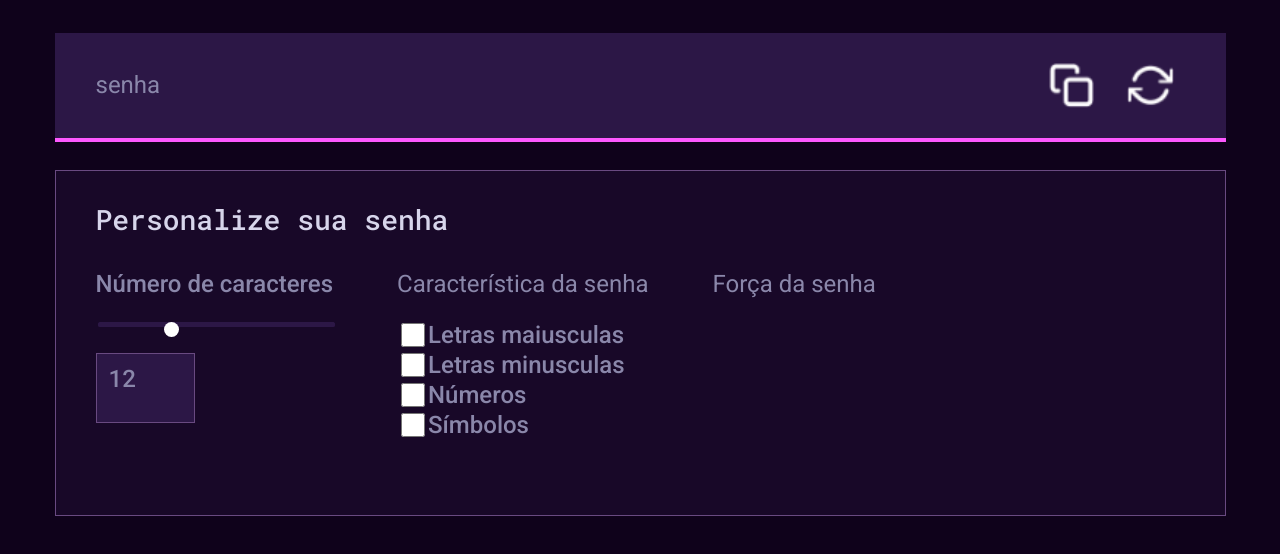
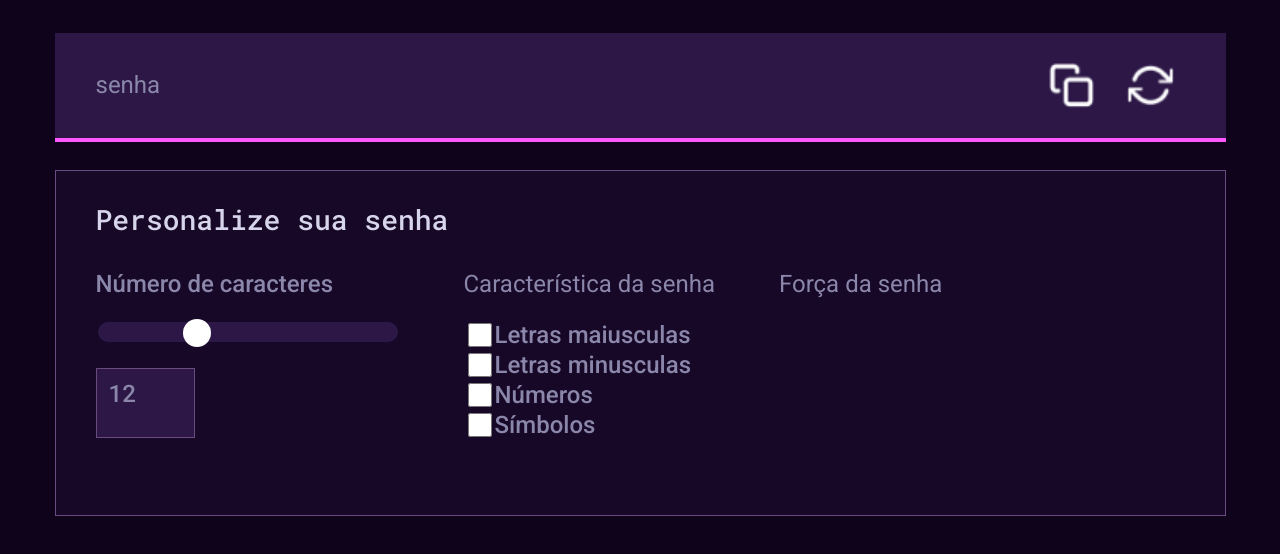
Before and after one commit to aylanatalia/Gerador-Senha, a plain HTML site: page index.html in a window 1280 px wide. Shown: the part 226-780 px from the top of the page. Drawn offline with Linux system fonts and the light colour scheme.

```diff
--- a/estilos/estilos.css
+++ b/estilos/estilos.css
@@ -136,38 +136,55 @@ h2{
     padding: 0.8125rem 0 0 0.7500rem;
 }
 
-.barra {
+/* estilos gerais da barra */
+.barra{
     -webkit-appearance: none;
-    width: 100%;
-    height: 5px;
-    border-radius: 5px;
-    background-color: #2C1746;
+    appearance: none;
+    width: 300px;
+    background: transparent;
+    cursor: pointer;
     outline: none;
-  }
+}
 
-  .barra::-webkit-slider-thumb {
+/* barra não preenchida */
+.barra::-webkit-slider-runnable-track{
+    width: 300px;
+    height: 0.41px;
+    border-radius: 10px;
+    background: var(--cor-fundo-output);
+    border: 10px solid var(--cor-fundo-output);
+}
+
+.barra::-moz-range-track{
+    width: 300px;
+    height: 0.41px;
+    border-radius: 10px;
+    background: var(--cor-fundo-output);
+    border: 10px solid var(--cor-fundo-output);
+}
+
+/* thumb */
+.barra::-webkit-slider-thumb{
     -webkit-appearance: none;
-    width: 15px;
-    height: 15px;
+    width: 28px;
+    height: 28px;
     border-radius: 50%;
-    background-color: #ffffff;
-    cursor: pointer;
-    transform: translateX(calc(var(--thumb-position) - 50%)) translateY(-30%);
-  }
+    background: var(--cor-fonte-principal);
+    border: none;
+    position: relative;
+    top: -13px;
+}
 
-  .barra::-webkit-slider-runnable-track {
-    width: 100%;
-    height: 5px;
-    border-radius: 5px;
-    background-color: #2C1746;
-  }
-
-  .barra::-webkit-slider-runnable-track {
-    background-image: linear-gradient(to right, #ffffff 0%, #ffffff var(--thumb-position), #2C1746 var(--thumb-position));
-  }
-
-
-  .caracteristica{
+.barra::-moz-range-thumb{
+    width: 28px;
+    height: 28px;
+    border-radius: 50%;
+    background: var(--cor-fonte-principal);
+    border: none;
+    position: relative;
+    top: -13px;
+}
+.caracteristica{
     display: flex;
     flex-direction: column;
     gap: 24px;
--- a/js/range.js
+++ b/js/range.js
@@ -1,13 +1,7 @@
 const barra = document.getElementById('numero-caracteres');
 const valorBarra = document.getElementById('valor-selecionado');
-
-
 
 barra.addEventListener('input', () => {
     //para que o span imprima o valor selecionado na barra
     valorBarra.textContent = barra.value;
-
-    //para mudar a cor da barra
-    const thumbPosition = (barra.value / barra.max) * 100;
-    barra.style.setProperty('--thumb-position', `${thumbPosition}%`)
 })
```
